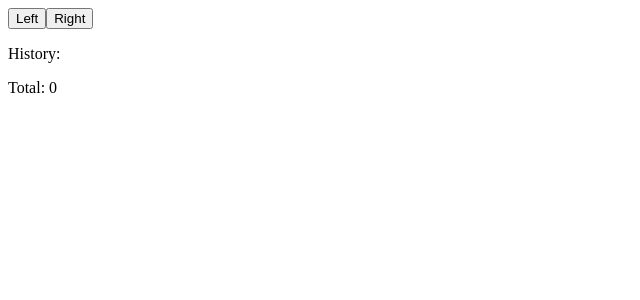
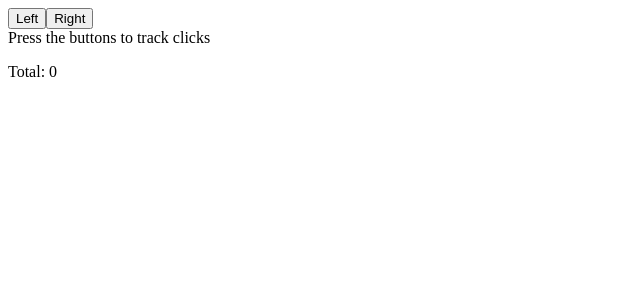
Before and after one commit to dustin4d/state-practice, a React (Vite) app: page / in a window 1280 px wide. Shown: the top 300 px of the page, without its empty margins (0-640 px from the left). Built offline with nearby package versions, Linux system fonts and the light colour scheme.

Commit message:
Conditional rendering on the History component

```diff
--- a/src/App.jsx
+++ b/src/App.jsx
@@ -1,4 +1,18 @@
 import { useState } from 'react'
+
+const History = (props) => {
+	if (props.allClicks.length === 0) {
+		return (
+			<div>Press the buttons to track clicks</div>
+		)
+	}
+
+	return (
+		<div>
+			History: {props.allClicks}
+		</div>
+	)
+}
 
 const App = () => {
 
@@ -25,7 +39,7 @@ const App = () => {
 	<div>
 		<button onClick={handleLeftClick}>Left</button>
 		<button onClick={handleRightClick}>Right</button>
-		<p>History: {allClicks}</p>
+		<History allClicks={allClicks} />
 		<p>Total: {total}</p>
 	</div>
 	)
```
